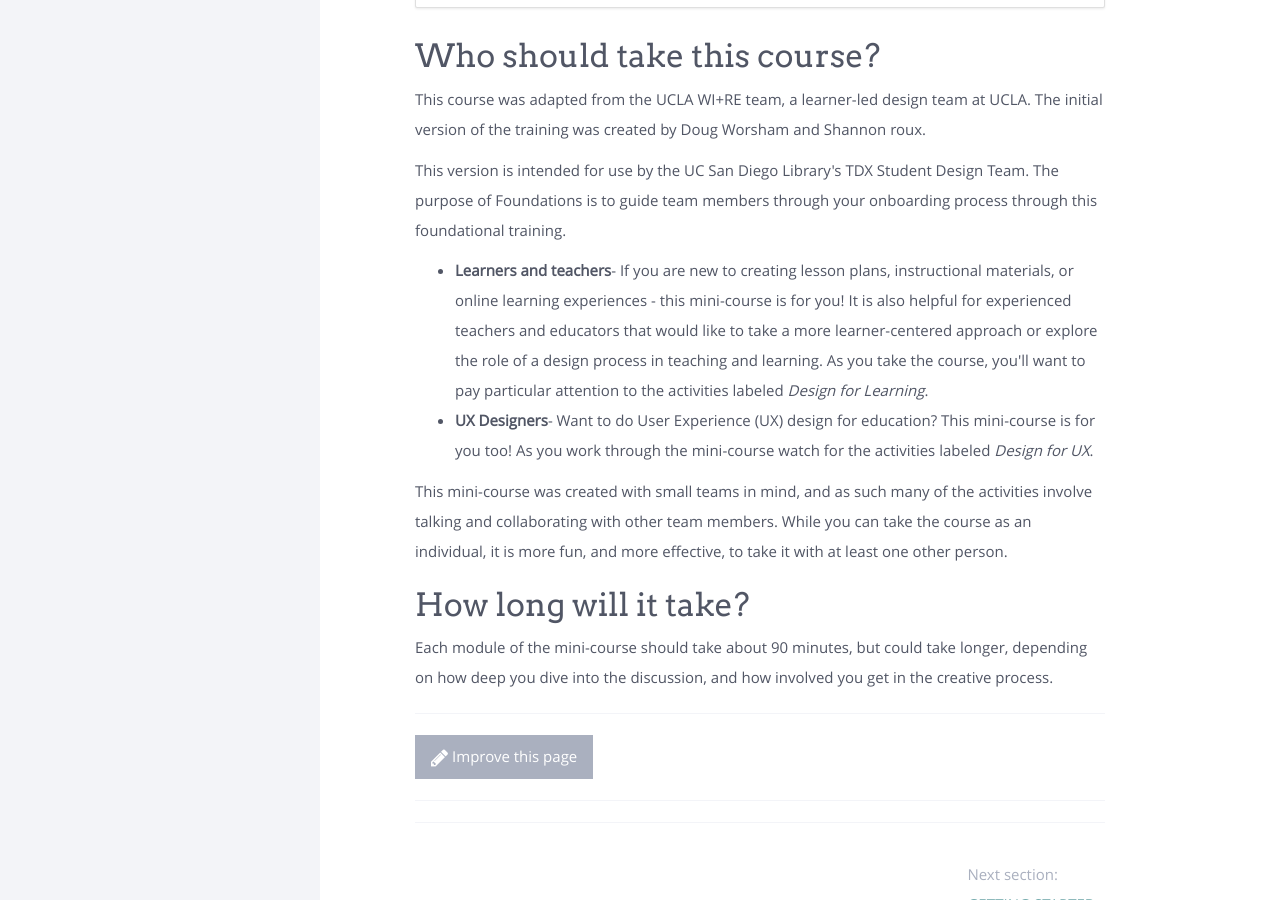
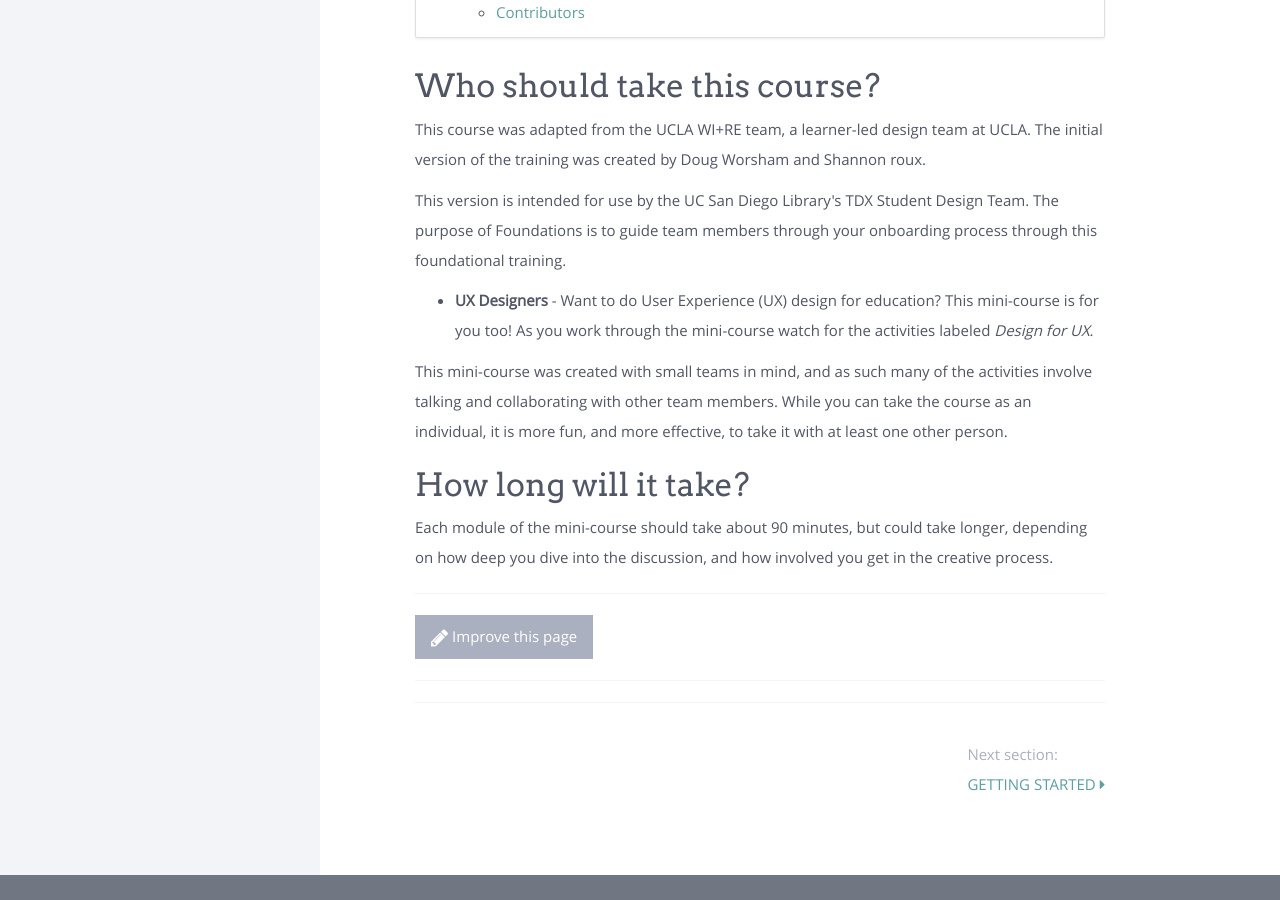
Before and after one commit to ucsdlib/foundations, a Jekyll site: the page built from modules/start/_posts/2000-01-01-welcome.html, in a window 1280 px wide and 900 px high, scrolled down 1786 px. Built offline with Jekyll 4.4.1, drawn with Linux system fonts in a browser that asks for light colours; nearby versions of some CDN libraries; comment, search, counter and statistics services are not loaded.

Commit message:
Update 2000-01-01-welcome.html
removed Design for Learning text

```diff
--- a/modules/start/_posts/2000-01-01-welcome.html
+++ b/modules/start/_posts/2000-01-01-welcome.html
@@ -18,7 +18,7 @@
 	<li>Center your designs around users of all backgrounds and abilities</li>
 </ul>
 
-<p>As you learn, you and your team will also create a<strong>design manifesto</strong>and turn your design ideas into<strong>storyboards and prototypes</strong>.</p>
+<p>As you learn, you and your team will also create a<strong>design manifesto</strong> and turn your design ideas into <strong>storyboards and prototypes</strong>.</p>
 
 <!--Table of Contents Here -->
 <div class="card my-5 shadow-sm">
@@ -40,6 +40,8 @@
 					<a href="?">Transformative Design</a>
 				</li>
 			</ul>
+		</li>
+		<li>
 			<a href="?">Key Ideas</a>
 			<ul class="toc">
 				<li>
@@ -57,6 +59,8 @@
 				<li>
 					<a href="?">Storyboarding and Sketching</a>
 				</li>
+		</li>
+		<li>
 			</ul>
 			<a href="?">Design Values</a>
 			<ul class="toc">
@@ -70,6 +74,8 @@
 					<a href="?">Team Manifesto</a>
 				</li>
 			</ul>
+		</li>
+		<li>
 			<a href="?">Design Process</a>
 			<ul class="toc">
 				<li>
@@ -95,6 +101,7 @@
 				</li>
 			</ul>
 		</li>
+		<li>
 			<a href="?">Sharing</a>
 				<ul class="toc">
 					<li>
@@ -113,6 +120,7 @@
 						<a href="?">Contributors</a>
 					</li>
 				</ul>
+		</li>
 	</ul>
 <!-- End Table of Contents -->
 
@@ -123,8 +131,7 @@
 <p>This version is intended for use by the UC San Diego Library's TDX Student Design Team. The purpose of Foundations is to guide team members through your onboarding process through this foundational training.</p>
 
 <ul>
-  <li><strong>Learners and teachers</strong>- If you are new to creating lesson plans, instructional materials, or online learning experiences - this mini-course is for you! It is also helpful for experienced teachers and educators that would like to take a more learner-centered approach or explore the role of a design process in teaching and learning. As you take the course, you'll want to pay particular attention to the activities labeled <em>Design for Learning</em>.</li>
-  <li><strong>UX Designers</strong>- Want to do User Experience (UX) design for education? This mini-course is for you too! As you work through the mini-course watch for the activities labeled <em>Design for UX</em>.</li>
+  <li><strong>UX Designers</strong> - Want to do User Experience (UX) design for education? This mini-course is for you too! As you work through the mini-course watch for the activities labeled <em>Design for UX</em>.</li>
 </ul>
 
 This mini-course was created with small teams in mind, and as such many of the activities involve talking and collaborating with other team members. While you can take the course as an individual, it is more fun, and more effective, to take it with at least one other person.
```
Lines whose indentation alone changed are shown as unchanged.
